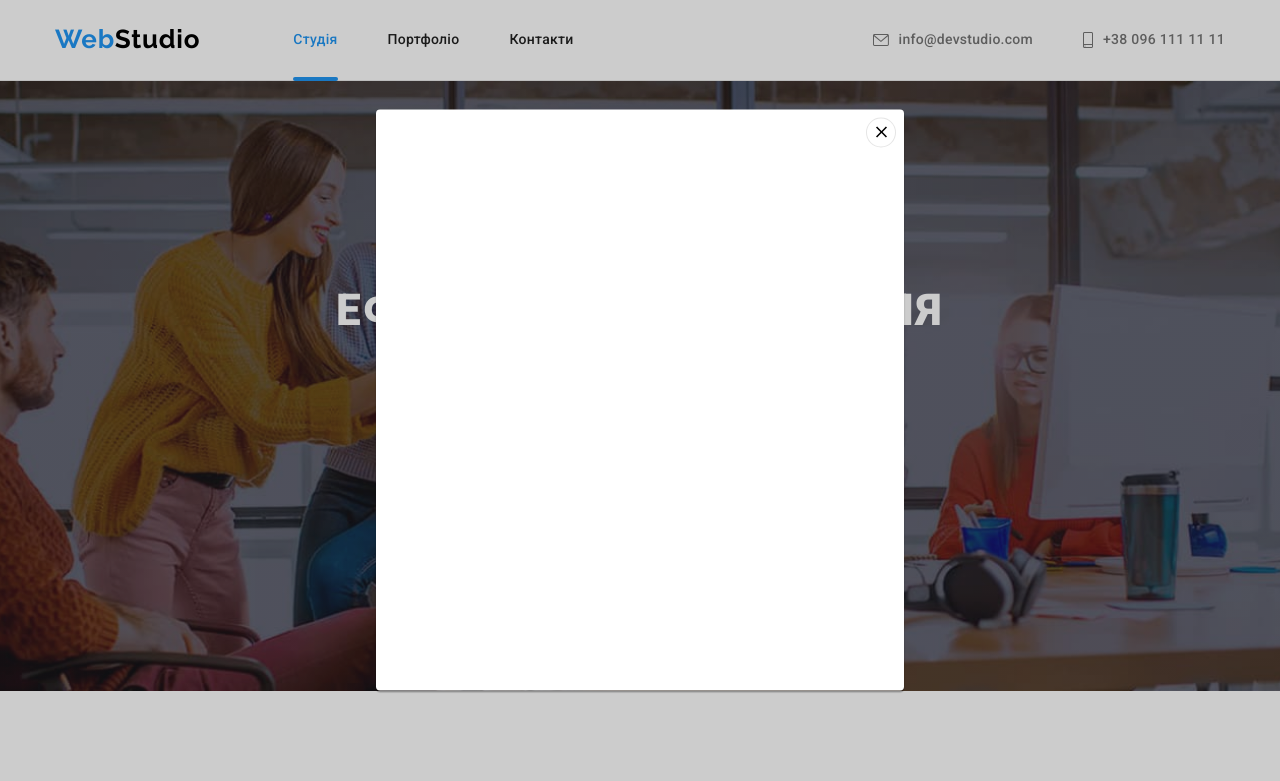
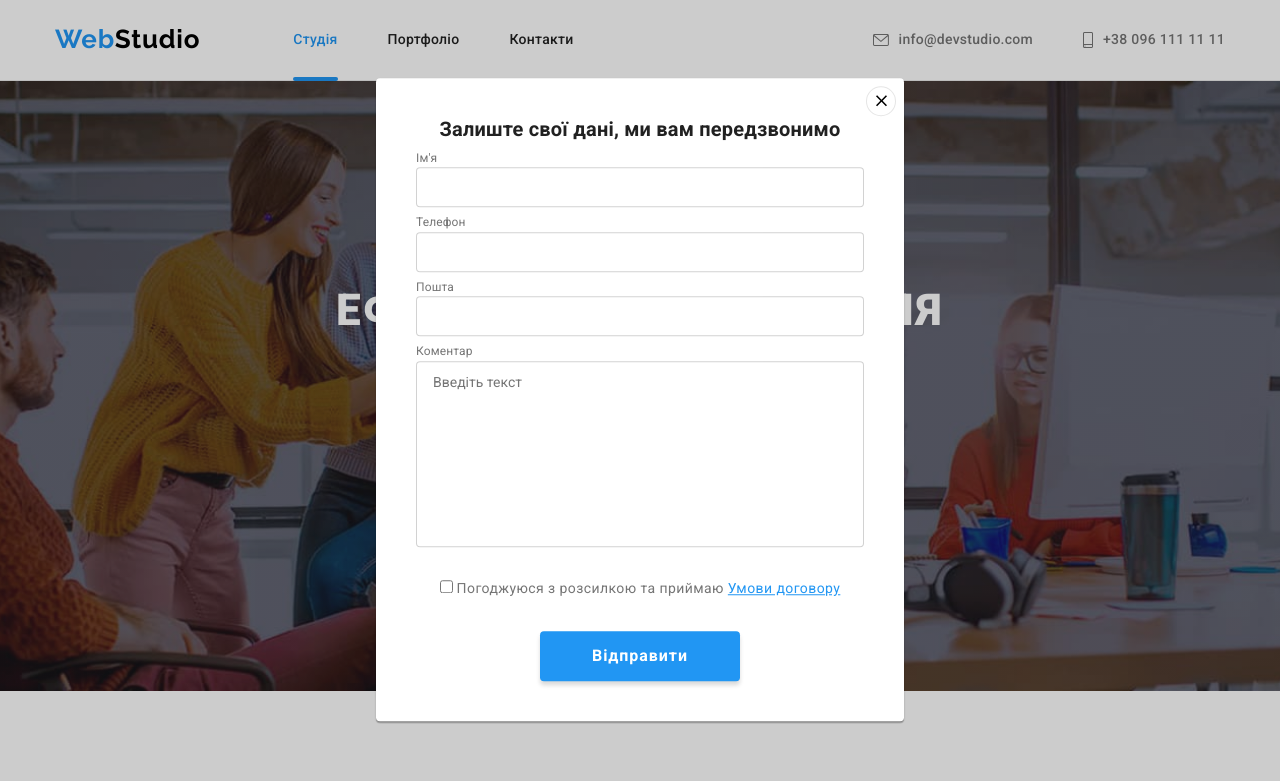
Before and after one commit to Oleksandr-Stepenko/goit-markup-hw-06, a plain HTML site: page index.html in a window 1280 px wide. Both pictures are taken after a click on the button "Замовити послугу". Shown: the top 781 px of the page. Drawn offline with nearby package versions, Linux system fonts and the light colour scheme.

Commit message:
Update index.html

```diff
--- a/index.html
+++ b/index.html
@@ -67,7 +67,9 @@
       <!--Hero-->
       <section class="hero overlay">
         <h1 class="hero-title">Ефективні рішення для вашого бізнесу</h1>
-        <button  class="hero-btn btn" type="button" data-modal-open >Замовити послугу</button>/>
+        <button class="hero-btn btn" type="button" data-modal-open>
+          Замовити послугу
+        </button>
       </section>
       <!--Особливості-->
       <section class="section">
@@ -583,11 +585,60 @@
             </li>
           </ul>
         </div>
+        <div>
+          <p class="subscribe">Підпишіться на розсилку</p>
+          <form >
+            <input class="footer-form-field" type="email" name="mail" placeholder="E-mail" />
+            <button class="footer-form-btn" type="submit">
+              <span>Підписатися</span>
+            </button>
+          </form>
+        </div>
       </div>
     </footer>
     <!-- Модальне вікно -->
     <div class="backdrop is-hidden" data-modal>
       <div class="modal">
+        <p class="form-title">Залиште свої дані, ми вам передзвонимо</p>
+        <form class="js-speaker-form calling-form" name="calling-form">
+          <div class="form-field">
+            <label for="name">Ім'я</label>
+            <input type="text" name="name" id="name" />
+          </div>
+          <div class="form-field">
+            <label for="tel">Телефон</label>
+            <input type="tel" name="tel" id="tel" />
+          </div>
+          <div class="form-field">
+            <label for="mail">Пошта</label>
+            <input type="email" name="mail" id="mail" />
+          </div>
+          <div class="form-field">
+            <label for="comment">Коментар</label>
+            <textarea
+              class="comment"
+              name="comment"
+              id="comment"
+              rows="10"
+              placeholder="Введіть текст"
+            ></textarea>
+          </div>
+
+          <div class="checkbox">
+            <label>
+              <input type="checkbox" name="checkbox" />
+              <span class="checkbox-text"
+                >Погоджуюся з розсилкою та приймаю
+                <span
+                  ><a class="checkbox-link" href="#"> Умови договору</a></span
+                >
+              </span></label
+            >
+          </div>
+          <button class="form-btn" type="submit">
+            <span>Відправити</span>
+          </button>
+        </form>
         <button class="button-close" data-modal-close>
           <svg class="button-close-icon" width="18" height="18">
             <use href="./images/icons.svg#close"></use>
@@ -596,5 +647,20 @@
       </div>
     </div>
     <script src="./js/modal.js"></script>
+    <script>
+      (() => {
+        document
+          .querySelector(".js-speaker-form")
+          .addEventListener("submit", (e) => {
+            e.preventDefault();
+
+            new FormData(e.currentTarget).forEach((value, name) =>
+              console.log(`${name}: ${value}`)
+            );
+
+            e.currentTarget.reset();
+          });
+      })();
+    </script>
   </body>
 </html>
```
